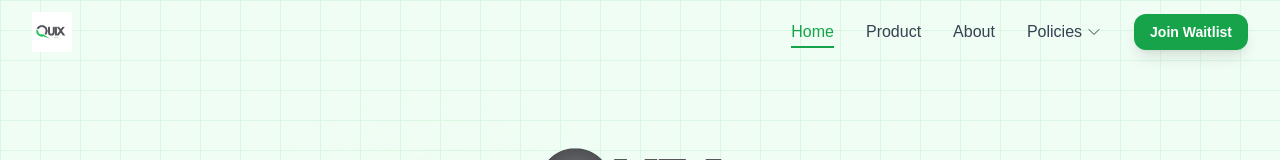
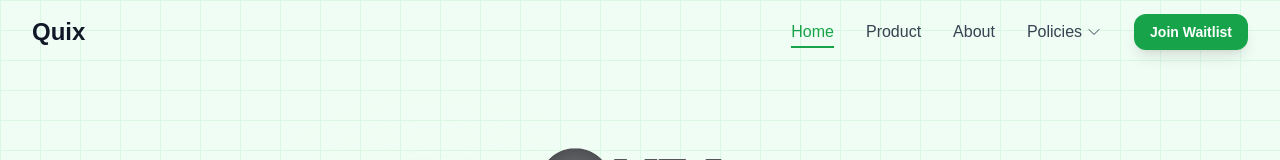
Before and after one commit to rubberduckies12/Quix, a Next.js app in the folder web/: page / in a window 1280 px wide. Shown: the top 160 px of the page. Built offline with nearby package versions, Linux system fonts and the light colour scheme.

Commit message:
removed logo from header and changed it back to standard text as white background was blocky and logo is too small

```diff
--- a/web/src/components/header.tsx
+++ b/web/src/components/header.tsx
@@ -1,7 +1,6 @@
 'use client';
 import React, { useState, useEffect } from 'react';
 import Link from 'next/link';
-import Image from 'next/image';
 import { usePathname } from 'next/navigation';
 import { Bars3Icon, XMarkIcon, ChevronDownIcon } from '@heroicons/react/24/outline';
 import { motion, AnimatePresence } from 'framer-motion';
@@ -108,14 +107,9 @@ const Header = () => {
               transition={{ duration: 0.15 }}
               className="relative"
             >
-              <Image
-                src="/Quix/quix-logo-standard-white-background.png"
-                alt="Quix Logo"
-                width={120}
-                height={40}
-                className="h-10 w-auto"
-                priority
-              />
+              <span className="text-2xl font-bold text-gray-900 hover:text-green-600 transition-colors duration-200">
+                Quix
+              </span>
             </motion.div>
           </Link>
 
```
